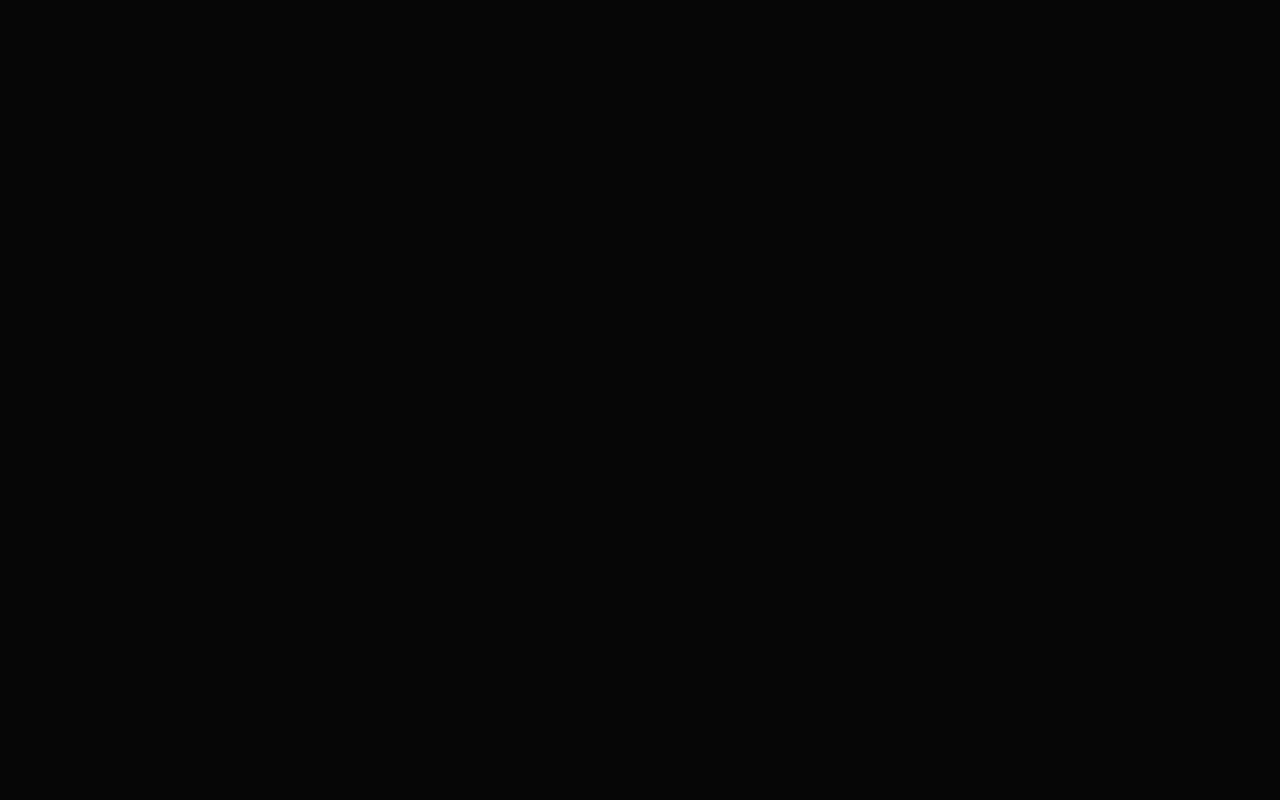
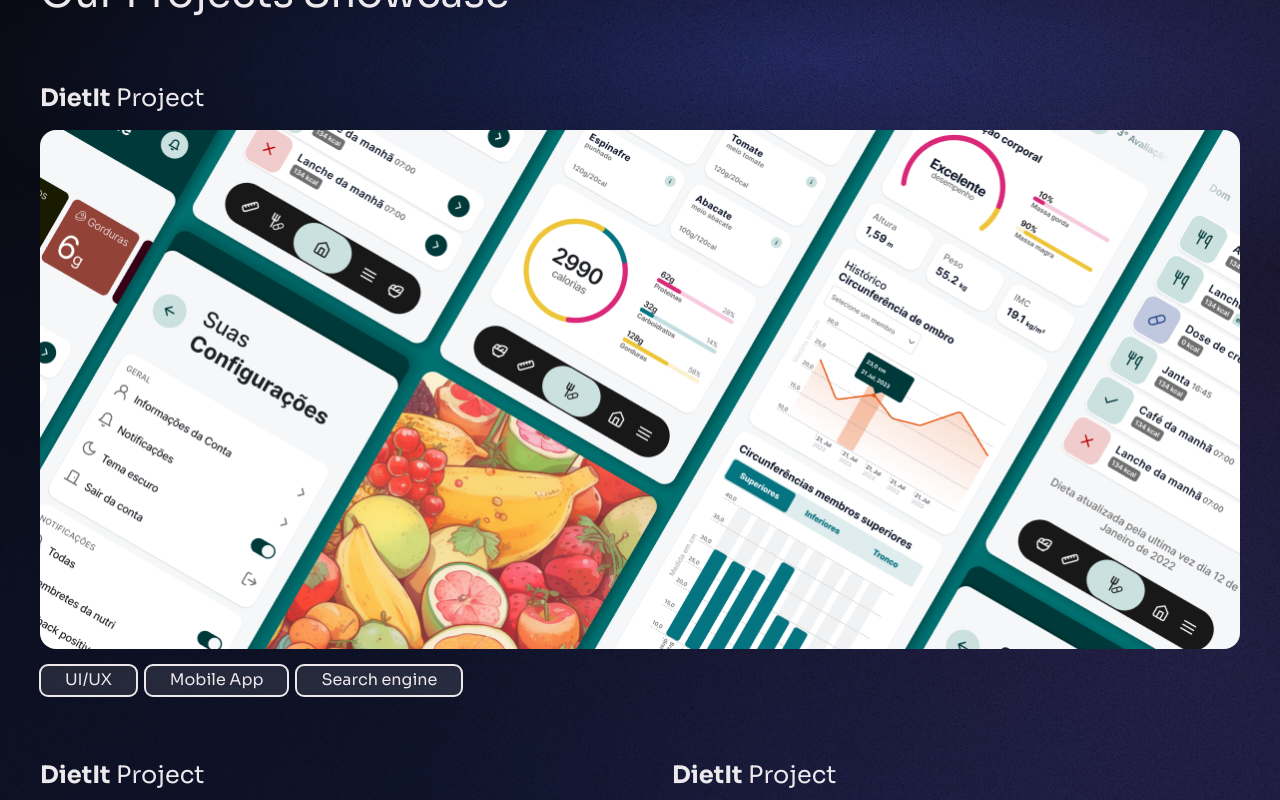
Before and after one commit to Migacz-Brothers/migacz-brothers, a Next.js app: page / in a window 1280 px wide. Shown: the part 1360-2160 px from the top of the page. Before the commit the page ends 1264 px from the top, so only its background shows below. Built offline with nearby package versions, Linux system fonts and the light colour scheme.

Commit message:
add Portfolio section

```diff
--- a/app/page.tsx
+++ b/app/page.tsx
@@ -1,11 +1,13 @@
 import Hero from '@/components/Hero';
-import AboutUs from "@/components/AboutUs";
+import AboutUs from '@/components/AboutUs';
+import Portfolio from '@/components/Portfolio';
 
 export default function Home() {
   return (
     <main>
       <Hero />
       <AboutUs />
+      <Portfolio />
     </main>
   );
 }
--- /dev/null
+++ b/components/Portfolio.tsx
@@ -0,0 +1,71 @@
+import Link from 'next/link';
+import Image from 'next/image';
+import { Tags, h2, h3, section } from './design-system';
+import cn from 'clsx';
+
+import DietIt from '@/public/portfolio/dietit.png';
+
+export default function Portfolio() {
+  return (
+    <div className='blue-noise-background md:pt-16 pt-9'>
+      <section className={cn(section)}>
+        <h2 className={cn(h2, 'md:mb-16 mb-6')}>Our Projects Showcase</h2>
+        <ul className='grid grid-cols-2 gap-16'>
+          <Project
+            expand
+            name={
+              <>
+                <strong>DietIt</strong> Project
+              </>
+            }
+            cover={DietIt}
+            alt='Multiple interfaces from diet it aligned'
+          />
+          <Project
+            name={
+              <>
+                <strong>DietIt</strong> Project
+              </>
+            }
+            cover={DietIt}
+            alt='Multiple interfaces from diet it aligned'
+          />
+          <Project
+            name={
+              <>
+                <strong>DietIt</strong> Project
+              </>
+            }
+            cover={DietIt}
+            alt='Multiple interfaces from diet it aligned'
+          />
+        </ul>
+      </section>
+    </div>
+  );
+}
+
+interface ProjectProps {
+  expand?: boolean;
+  name: JSX.Element;
+  cover: any;
+  alt: string;
+}
+
+const Project = ({ expand = false, name, cover, alt }: ProjectProps) => {
+  return (
+    <li className={expand ? 'col-span-2' : ''}>
+      <Link href='#' className='flex flex-col md:gap-4 gap-2 group'>
+        <h3 className={cn(h3, 'group-hover:underline')}>{name}</h3>
+        <Image
+          src={cover}
+          alt={alt}
+          quality={100}
+          className='md:rounded-2xl rounded-lg group-hover:brightness-90 duration-300'
+        />
+
+        <Tags tagList={['UI/UX', 'Mobile App', 'Search engine']} />
+      </Link>
+    </li>
+  );
+};
--- a/components/design-system.tsx
+++ b/components/design-system.tsx
@@ -13,7 +13,7 @@ export const Tags = ({ tagList }: TagsProps) => (
     {tagList.map((tag, i) => (
       <li
         key={`tag-${i}-${tag}`}
-        className='font-header text-main leading-header text-xs md:text-base px-[12px] md:px-[25px] py-[3px] md:py-[5px] rounded md:rounded-lg bg-tag backdrop-blur-xsm outline outline-1 md:outline-2 -outline-offset-1 md:-outline-offset-1'
+        className='font-header text-main leading-header text-xs md:text-base px-[12px] md:px-[25px] py-[3px] md:py-[5px] rounded md:rounded-lg bg-tag backdrop-blur-xsm outline outline-1 md:outline-2 -outline-offset-1 md:-outline-offset-1 group-hover:bg-tag-hover duration-300'
       >
         {tag}
       </li>
--- a/tailwind.config.ts
+++ b/tailwind.config.ts
@@ -1,62 +1,63 @@
-import type { Config } from "tailwindcss";
+import type { Config } from 'tailwindcss';
 
 const config: Config = {
   content: [
-    "./pages/**/*.{js,ts,jsx,tsx,mdx}",
-    "./components/**/*.{js,ts,jsx,tsx,mdx}",
-    "./app/**/*.{js,ts,jsx,tsx,mdx}",
+    './pages/**/*.{js,ts,jsx,tsx,mdx}',
+    './components/**/*.{js,ts,jsx,tsx,mdx}',
+    './app/**/*.{js,ts,jsx,tsx,mdx}',
   ],
   theme: {
     extend: {
       fontSize: {
-        sm: "0.875rem",
-        base: "1rem",
-        xl: "1.25rem",
-        "2xl": "1.5rem",
-        "3xl": "1.75rem",
-        "4xl": "2.5rem",
-        "5xl": "3rem",
+        sm: '0.875rem',
+        base: '1rem',
+        xl: '1.25rem',
+        '2xl': '1.5rem',
+        '3xl': '1.75rem',
+        '4xl': '2.5rem',
+        '5xl': '3rem',
       },
       screens: {
-        lg: "1180px",
-        xsm: "400px",
+        lg: '1180px',
+        xsm: '400px',
       },
       padding: {
-        18: "4.5rem",
+        18: '4.5rem',
       },
       animation: {
-        "pulse-fast": "pulse 1000ms linear infinite",
+        'pulse-fast': 'pulse 1000ms linear infinite',
       },
       keyframes: {
         pulse: {
-          "0%, 100%": { opacity: "1" },
-          "50%": { opacity: "0.85" },
+          '0%, 100%': { opacity: '1' },
+          '50%': { opacity: '0.85' },
         },
       },
     },
     boxShadow: {
-      bright: "2px 3px 24px 4px #ffffff6f",
+      bright: '2px 3px 24px 4px #ffffff6f',
     },
     fontFamily: {
-      header: "var(--font-header)",
-      body: "var(--font-body)",
+      header: 'var(--font-header)',
+      body: 'var(--font-body)',
     },
     backgroundColor: {
-      main: "var(--main-background)",
-      cta: "var(--cta-background)",
-      tag: "rgba(255, 255, 255, 0.10)",
+      main: 'var(--main-background)',
+      cta: 'var(--cta-background)',
+      tag: 'rgba(255, 255, 255, 0.10)',
+      'tag-hover': 'rgba(255, 255, 255, 0.20)',
     },
 
     lineHeight: {
-      header: "128%",
-      body: "160%",
+      header: '128%',
+      body: '160%',
     },
     backdropBlur: {
-      xsm: "1px",
+      xsm: '1px',
     },
     colors: {
-      main: "var(--main-foreground)",
-      cta: "var(--cta-foreground)",
+      main: 'var(--main-foreground)',
+      cta: 'var(--cta-foreground)',
     },
   },
   plugins: [],
```
Also changed, not shown: components/Hero/index.tsx (+13 -13 lines), public/portfolio/dietit.png (added), 1 other file (tests, documents, lock files or other folders).
